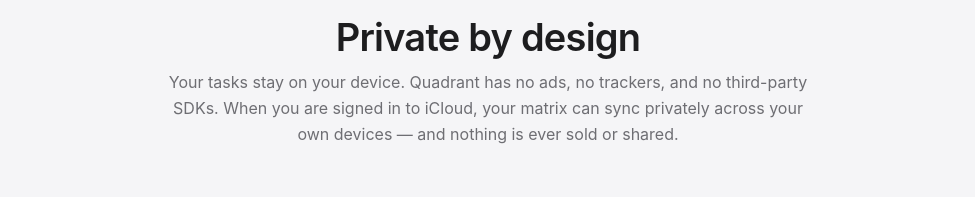
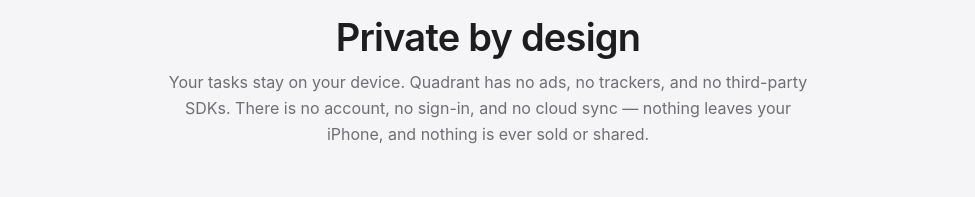
Before and after one commit to ShimonDeitel/quadrant-site, a plain HTML site: page index.html in a window 1280 px wide. Shown: the part 1998-2195 px from the top of the page, without its empty margins (152-1127 px from the left). Drawn offline with Linux system fonts and the light colour scheme.

Commit message:
Fix site to match app (accuracy): remove false iCloud/sync claim

```diff
--- a/index.html
+++ b/index.html
@@ -215,7 +215,7 @@
 <section class="section-soft">
   <div class="wrap center">
     <h2>Private by design</h2>
-    <p class="lead muted">Your tasks stay on your device. Quadrant has no ads, no trackers, and no third-party SDKs. When you are signed in to iCloud, your matrix can sync privately across your own devices — and nothing is ever sold or shared.</p>
+    <p class="lead muted">Your tasks stay on your device. Quadrant has no ads, no trackers, and no third-party SDKs. There is no account, no sign-in, and no cloud sync — nothing leaves your iPhone, and nothing is ever sold or shared.</p>
   </div>
 </section>
 
```
